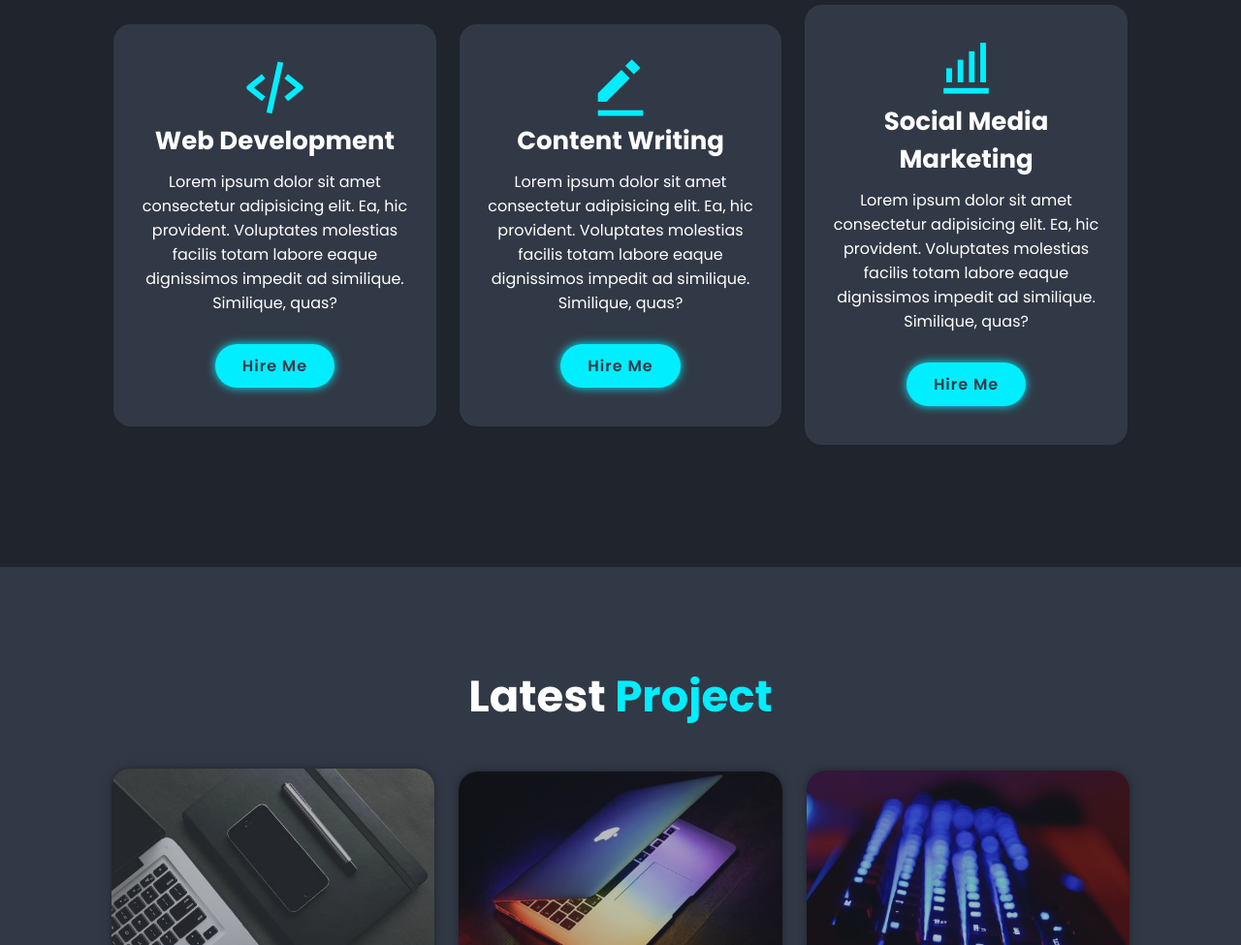
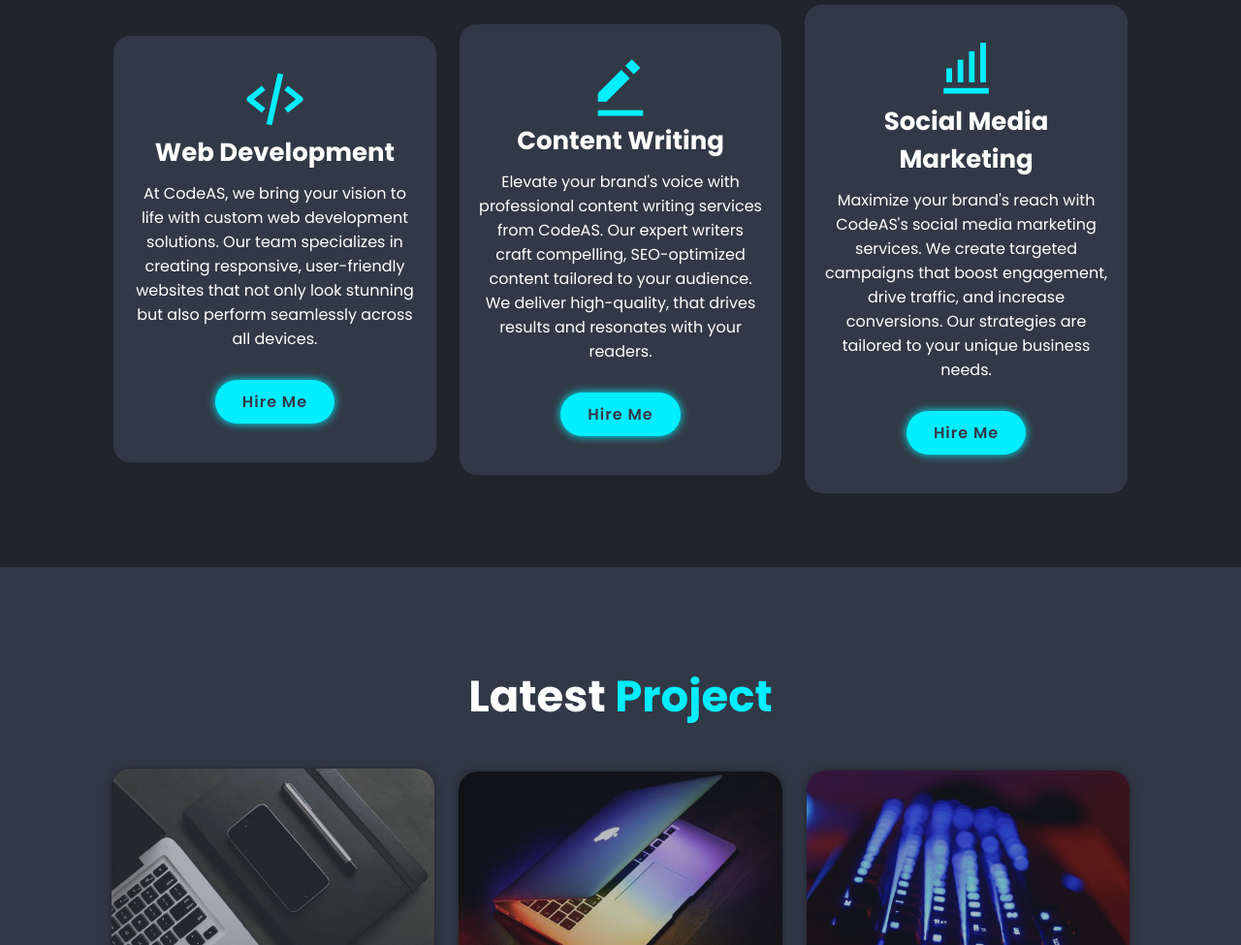
Before and after one commit to sohaib11222/CodeAS, a plain HTML site: page index.html in a window 1280 px wide. Shown: the part 1815-2790 px from the top of the page at 97% size. Drawn offline with nearby package versions, Linux system fonts and the light colour scheme.

Commit message:
Update index.html

```diff
--- a/index.html
+++ b/index.html
@@ -71,24 +71,21 @@
             <div class="services-box">
                 <i class='bx bx-code-alt'></i>
                 <h3>Web Development</h3>
-                <p>Lorem ipsum dolor sit amet consectetur adipisicing elit. Ea, hic provident. Voluptates molestias
-                    facilis totam labore eaque dignissimos impedit ad similique. Similique, quas?</p>
+                <p>At CodeAS, we bring your vision to life with custom web development solutions. Our team specializes in creating responsive, user-friendly websites that not only look stunning but also perform seamlessly across all devices. </p>
                 <a href="#contact" class="btn">Hire Me</a>
             </div>
 
             <div class="services-box">
                 <i class='bx bxs-edit-alt'></i>
                 <h3>Content Writing</h3>
-                <p>Lorem ipsum dolor sit amet consectetur adipisicing elit. Ea, hic provident. Voluptates molestias
-                    facilis totam labore eaque dignissimos impedit ad similique. Similique, quas?</p>
+                <p>Elevate your brand's voice with professional content writing services from CodeAS. Our expert writers craft compelling, SEO-optimized content tailored to your audience. We deliver high-quality, that drives results and resonates with your readers.</p>
                 <a href="#contact" class="btn">Hire Me</a>
             </div>
 
             <div class="services-box">
                 <i class='bx bx-bar-chart-alt'></i>
                 <h3>Social Media Marketing</h3>
-                <p>Lorem ipsum dolor sit amet consectetur adipisicing elit. Ea, hic provident. Voluptates molestias
-                    facilis totam labore eaque dignissimos impedit ad similique. Similique, quas?</p>
+                <p>Maximize your brand's reach with CodeAS's social media marketing services. We create targeted campaigns that boost engagement, drive traffic, and increase conversions. Our strategies are tailored to your unique business needs.</p>
                 <a href="#contact" class="btn">Hire Me</a>
             </div>
         </div>
```
